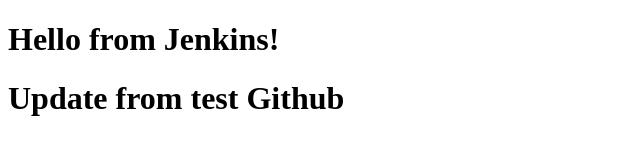
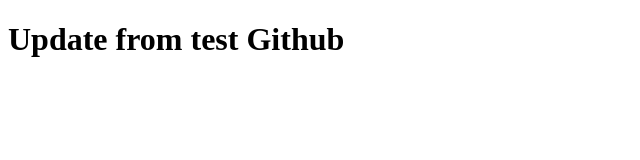
Before and after one commit to raja25k/html-deploy, a plain HTML site: page index.html in a window 1280 px wide. Shown: the whole page, without its empty margins (0-640 px from the left). Drawn offline with Linux system fonts and the light colour scheme.

Commit message:
Updated 2 index.html

```diff
--- a/index.html
+++ b/index.html
@@ -4,7 +4,6 @@
     <title>CI/CD Test</title>
 </head>
 <body>
-    <h1>Hello from Jenkins!</h1>
     <h1>Update from test Github</h1>
 </body>
 </html>
```
